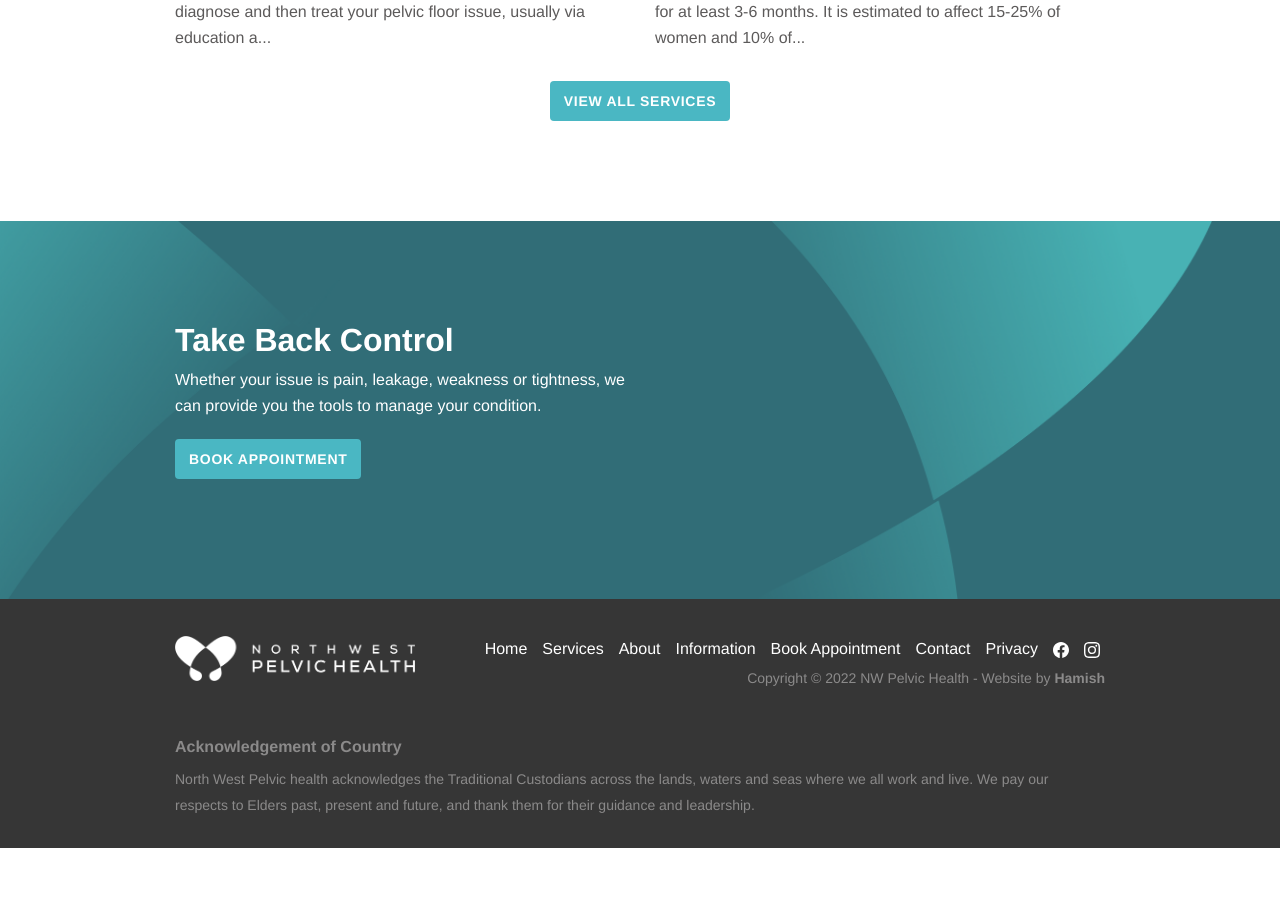
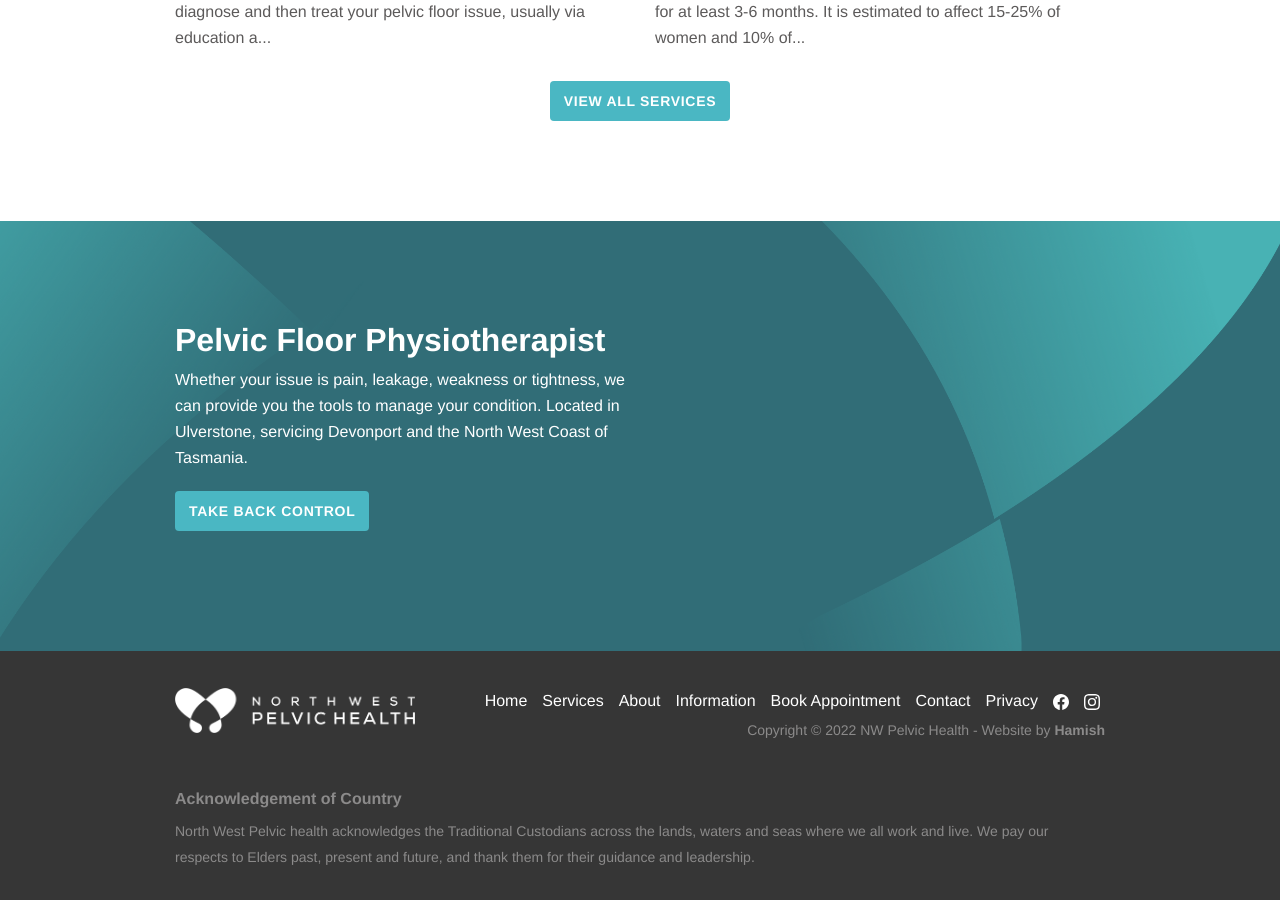
Before and after one commit to nwph/nwph.github.io, a Jekyll site: the page built from index.md, in a window 1280 px wide and 900 px high, scrolled down 1822 px. Built offline with Jekyll 4.4.1, drawn with Linux system fonts in a browser that asks for light colours; before the commit the page ends 2670 px from its top, so only the background shows below that.

```diff
--- a/_includes/footer.html
+++ b/_includes/footer.html
@@ -2,9 +2,9 @@
   <div class="container pt-6 pb-6 pt-md-10 pb-md-10">
     <div class="row">
       <div class="col-lg-6 mb-2">
-        <h3>Take Back Control</h3>
-        <p class="lead">Whether your issue is pain, leakage, weakness or tightness, we can provide you the tools to manage your condition.</p>
-        <a href="/contact/" class="button">Book Appointment</a>
+        <h3>Pelvic Floor Physiotherapist</h3>
+        <p class="lead">Whether your issue is pain, leakage, weakness or tightness, we can provide you the tools to manage your condition. Located in Ulverstone, servicing Devonport and the North West Coast of Tasmania.</p>
+        <a href="/contact/" class="button">Take Back Control</a>
       </div>
     </div>
   </div>
```
Also changed, not shown: book-appointment.md (+3 -5 lines), sitemap.xml (+5 -2 lines).
